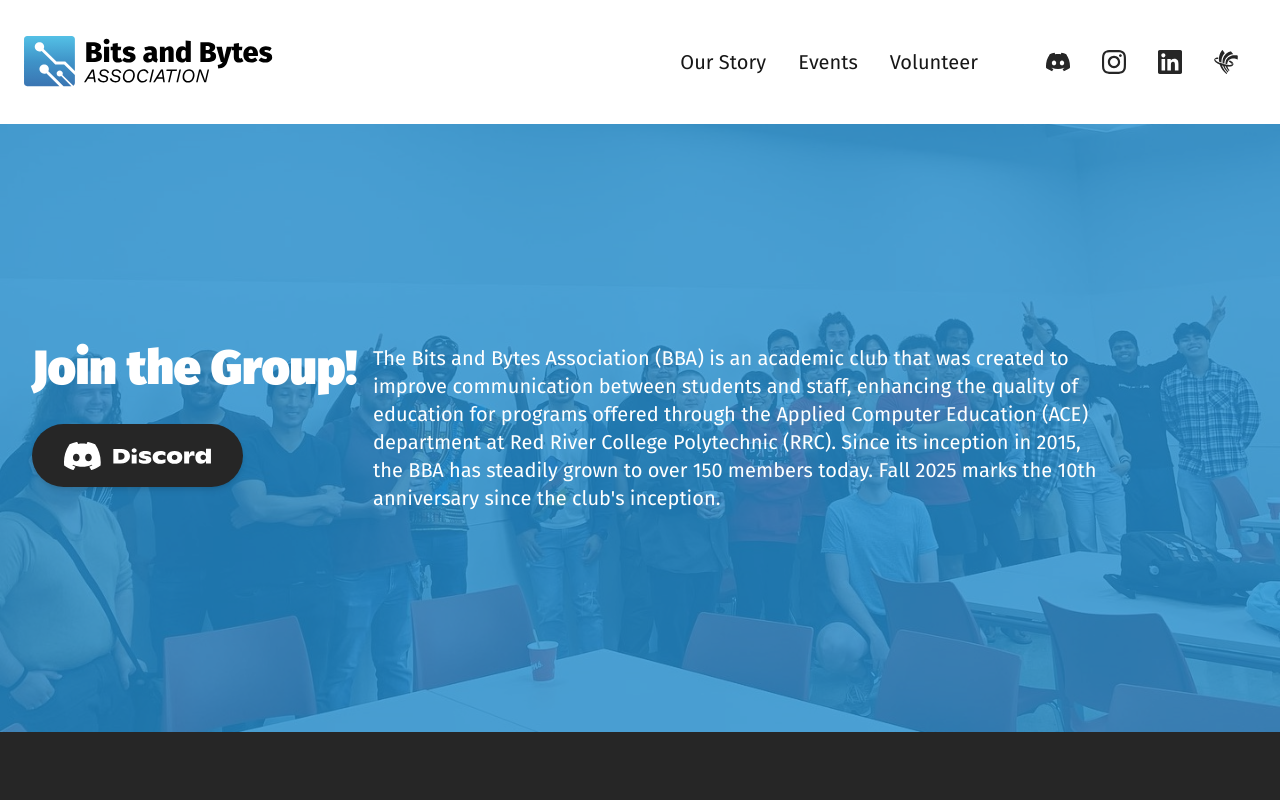
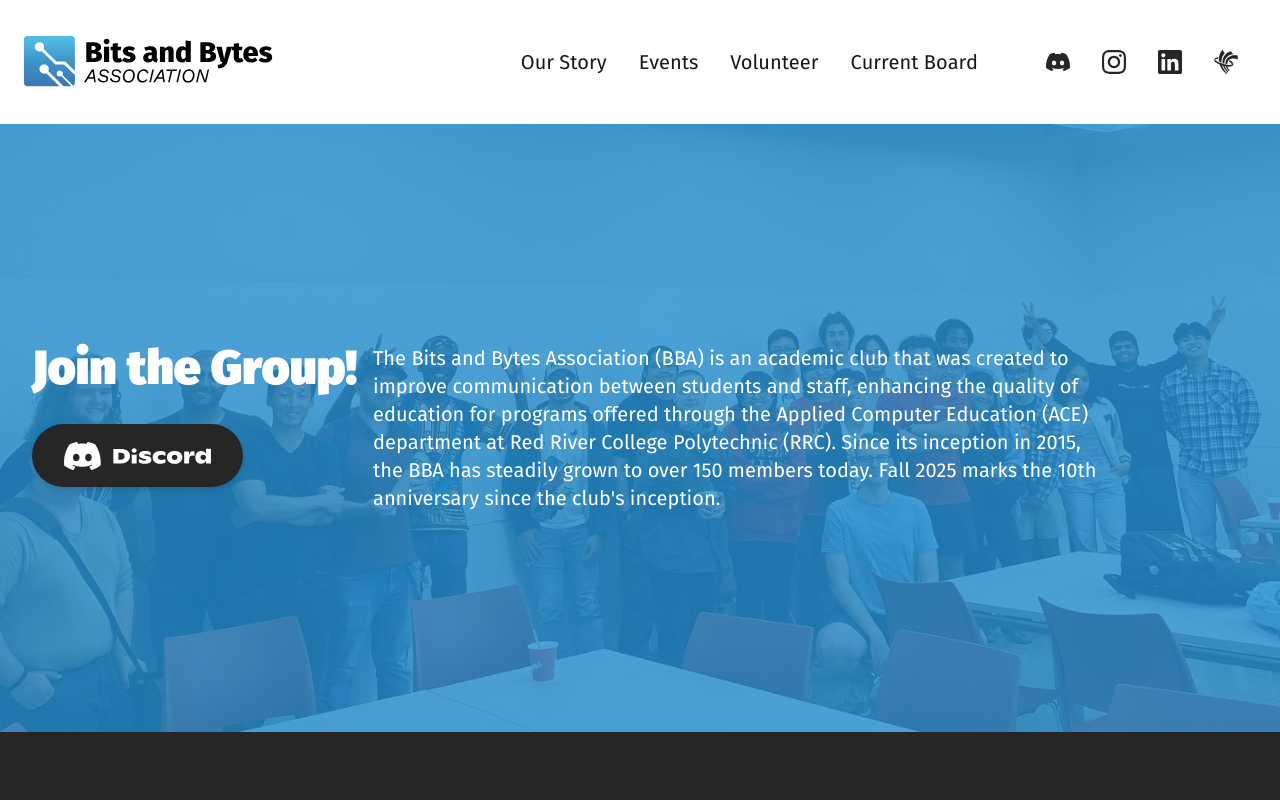
Before and after one commit to bits-and-bytes-association/bitsandbytesassociation.ca, a Next.js app: page / in a window 1280 px wide. Shown: the top 800 px of the page. Built offline with nearby package versions, Linux system fonts and the light colour scheme.

Commit message:
chore: add link to current board to nav bar for easier access

```diff
--- a/src/components/layout/TopNav.jsx
+++ b/src/components/layout/TopNav.jsx
@@ -65,6 +65,7 @@ export default function TopNav() {
           <TextLink href="/our-story">Our Story</TextLink>
           <TextLink href="/events">Events</TextLink>
           <TextLink href="/volunteer">Volunteer</TextLink>
+          <TextLink href="/current-board">Current Board</TextLink>
           <li className="border-t border-t-neutral-300 lg:border-none">
             <ul className="mx-3.5 my-4 flex flex-row items-center justify-around gap-6 sm:justify-start lg:mt-0 lg:mb-0 lg:ml-12">
               {/* Discord */}
```
